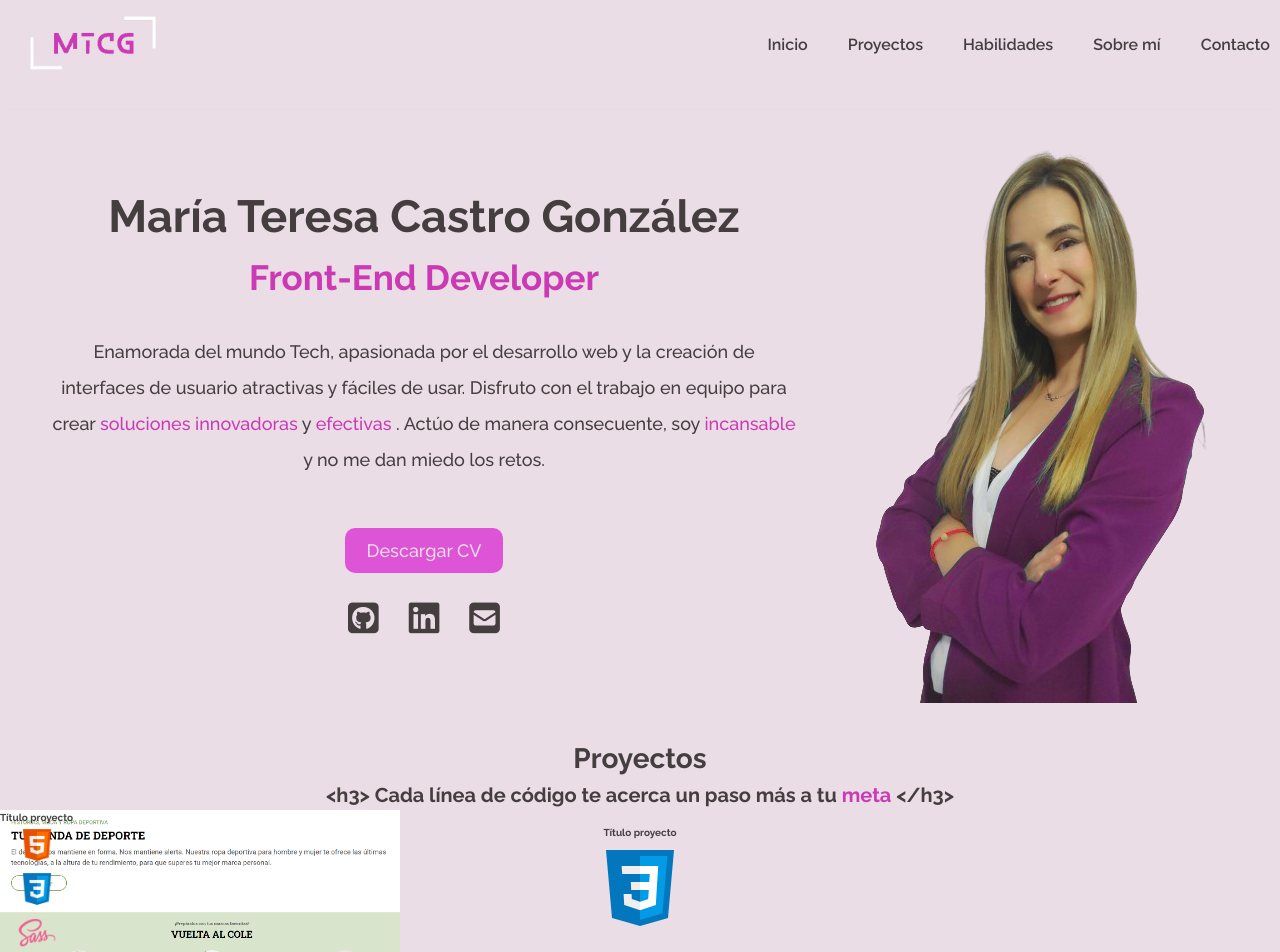
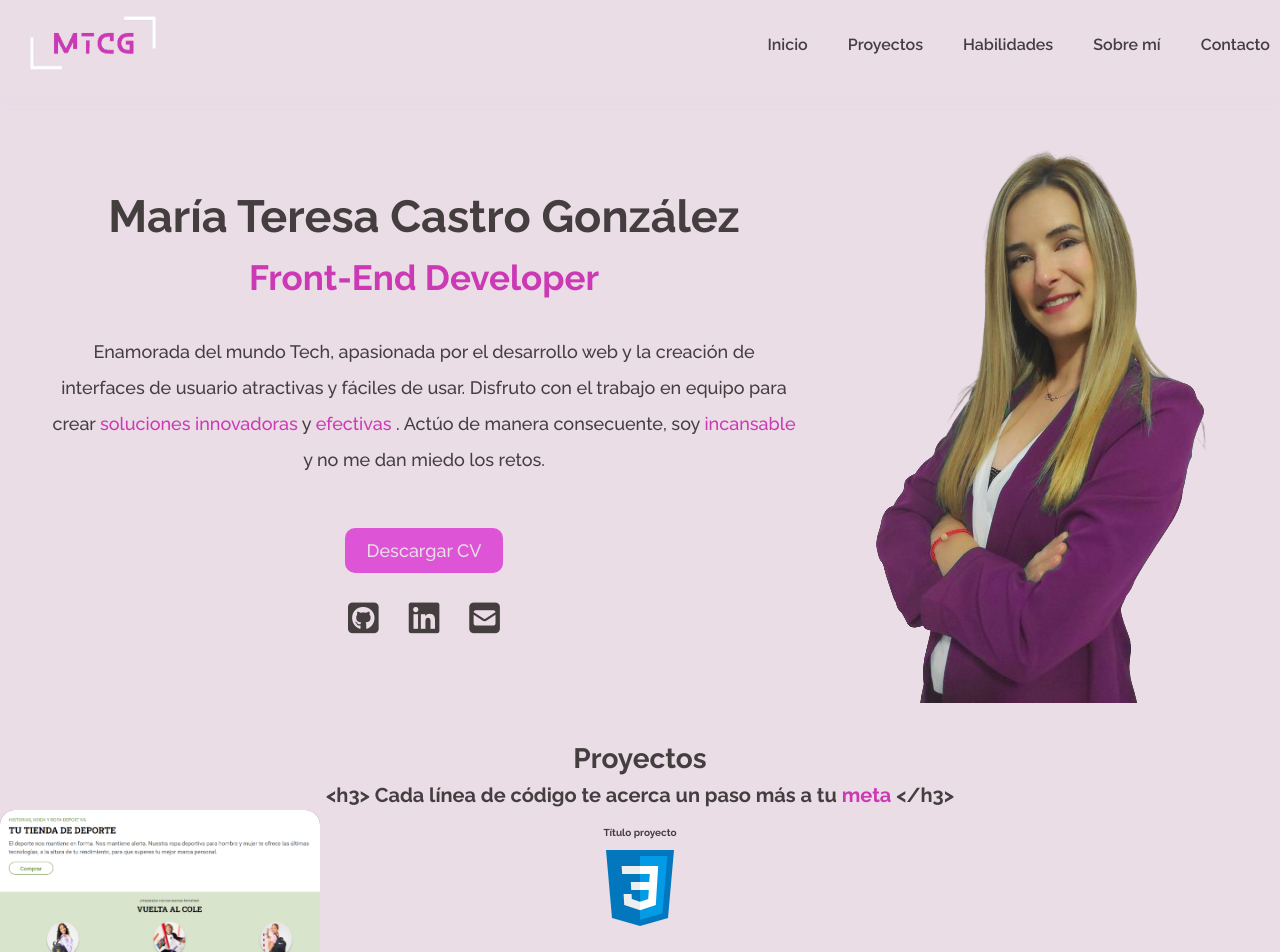
Before and after one commit to mteresacastro/My-Portfolio, a React (Vite) app: page / in a window 1280 px wide. Shown: the top 952 px of the page. Built offline with nearby package versions, Linux system fonts and the light colour scheme.

Commit message:
add class opacity

```diff
--- a/src/components/IntroSection.jsx
+++ b/src/components/IntroSection.jsx
@@ -18,7 +18,7 @@ function IntroSection() {
                 <div className='mainIntro__data--contactInfo'>
                     <a href="https://github.com/mteresacastro" target='_blank' rel="noreferrer"><i className="fa-brands fa-square-github"></i></a>
                     <a href="https://www.linkedin.com/in/mteresacastro" target='_blank' rel="noreferrer"><i className="fa-brands fa-linkedin"></i></a>
-                    <a href="mailto:m.teresacastrogonzalez@gmail.com" target='_blank' rel="noreferrer"><i className="fa-solid fa-square-envelope"></i></a>
+                    <a href="mailto:m.teresacastrogonzalez@gmail.com" target='_blank' rel="noreferrer" id="mainProjects"><i className="fa-solid fa-square-envelope"></i></a>
                 </div>
             </div>
 
--- a/src/components/MainProjects.jsx
+++ b/src/components/MainProjects.jsx
@@ -6,7 +6,7 @@ import milogo from '../../src/assets/miLogoMorado.png'
 function MainProjects() {
 
     return (
-        <section className="mainProjects" id="mainProjects">
+        <section className="mainProjects">
             <h2 className="mainProjects__h2">Proyectos</h2>
             <h3 className="mainProjects__h3">&lt;h3&gt; Cada línea de código te acerca un paso más a tu <span className="mainProjects__h3--span">meta</span> &lt;/h3&gt;</h3>
             <div className="mainProject__div">
@@ -14,12 +14,11 @@ function MainProjects() {
                     <div className="mainProjects__art--container">
                         <img className="mainProjects__art--container-img" src={school} alt="" />
                         <div className="mainProjects__art--container-div">
-                            <h4 className="art__div--h4">Título proyecto</h4>
+                            <h4 className="art__div--h4">Ver Demo</h4>
                             <ul className="art__div--ul">
                                 <li><img className="art__div--ul-img" src="../src/images/html-48.png" alt="logo html" /></li>
                                 <li><img className="art__div--ul-img" src="../src/images/css-48.png" alt="logo css" /></li>
                                 <li><img className="art__div--ul-img" src="../src/images/sass-48.png" alt="logo sass" /></li>
-                                <li><img className="art__div--ul-img" src="" alt="" /></li>
                             </ul>
                         </div>
                     </div>
--- a/src/styles/mainProject.scss
+++ b/src/styles/mainProject.scss
@@ -15,14 +15,34 @@
     &__art{
         &--container{
             position: relative;
+            width: 50%;
+            border-radius: 15px;
+            :hover{
+                z-index: 8;
+
+            }
             &-img{
-                width: 40rem;
+                width: 50%;
                 position:absolute;
                 top: 0;
                 left: 0;
+                z-index: 20;
+                border-radius: 15px;
+
             }
             &-div{
                 position: absolute;
+                display: flex;
+                flex-direction: column;
+                justify-items: center;
+                align-items: center;
+                width: 50%;
+                background-color: #6f3667d8;
+                z-index: 10;
+                pointer-events: none;
+                border-radius: 15px;
+                gap: 1rem;
+
         }
 
 
@@ -30,6 +50,17 @@
     }
 }
 
-.art__div--ul-img{
-    width: 4rem;
+.art__div{
+
+   &--h4{
+    font-size: 1.6rem;
+    font-weight: 800;
+    color:#dd54d6;
+   }
+   &--ul{
+        display: flex;
+        &-img{
+           width: 4rem;
+        }
+   }
 }
```
